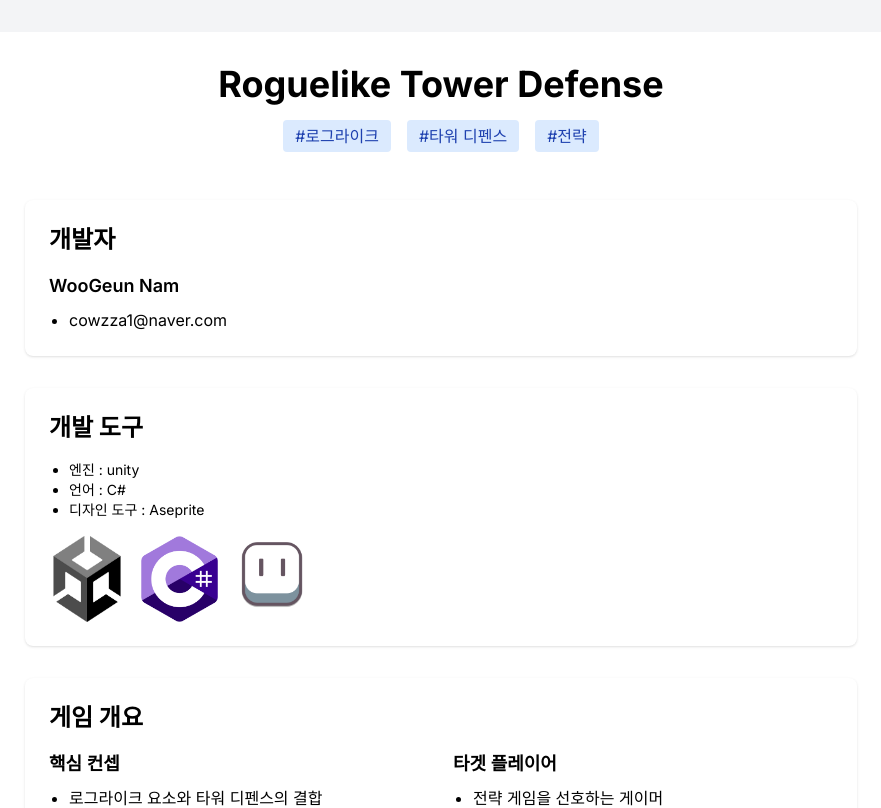
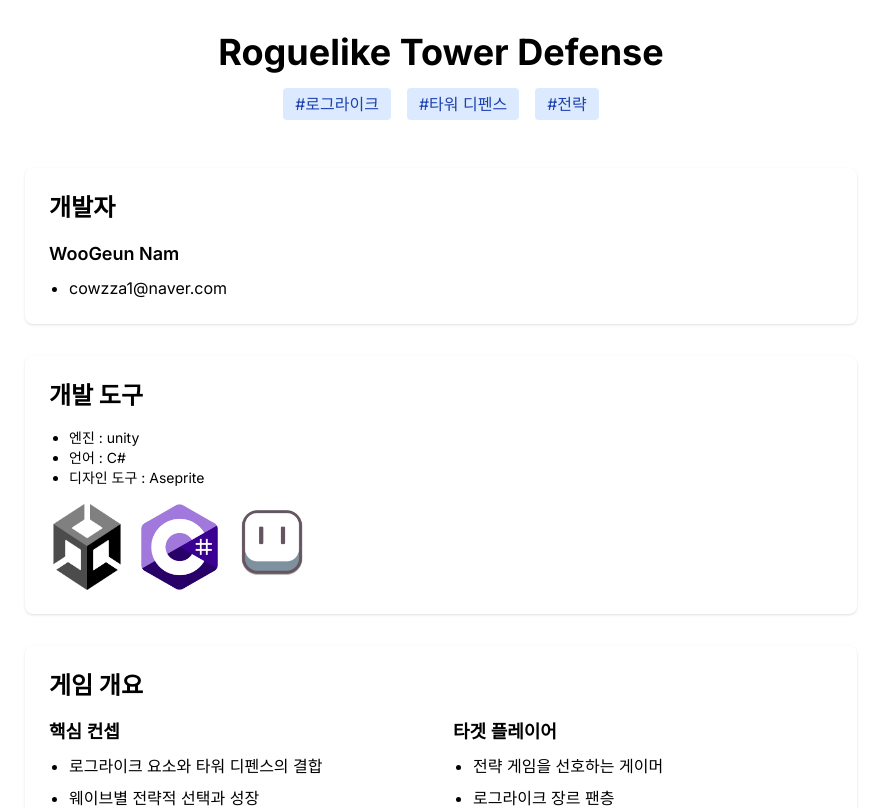
Before and after one commit to WooGeun-Nam/towerdefense-portfolio, a Next.js app: page / in a window 1280 px wide. Shown: the top 808 px of the page, without its empty margins (199-1080 px from the left). Built offline with nearby package versions, Linux system fonts and the light colour scheme.

Commit message:
Update page.tsx

```diff
--- a/app/page.tsx
+++ b/app/page.tsx
@@ -1,9 +1,5 @@
 import GamePortfolio from '../components/GamePortfolio';
 
 export default function Home() {
-  return (
-    <main className="min-h-screen bg-gray-100 py-8">
-      <GamePortfolio />
-    </main>
-  );
+  return <GamePortfolio />;
 }
```
